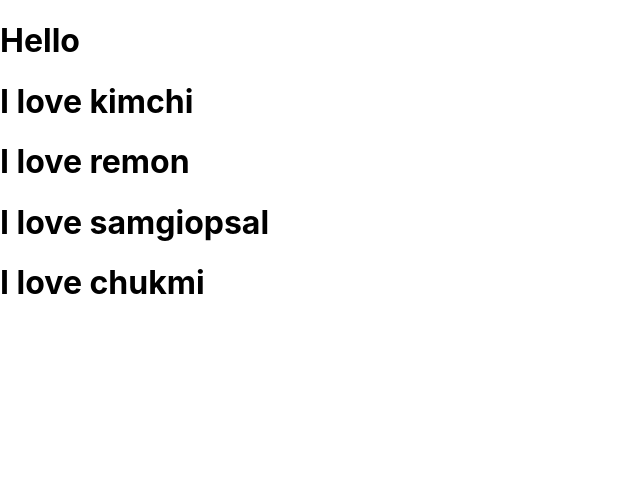
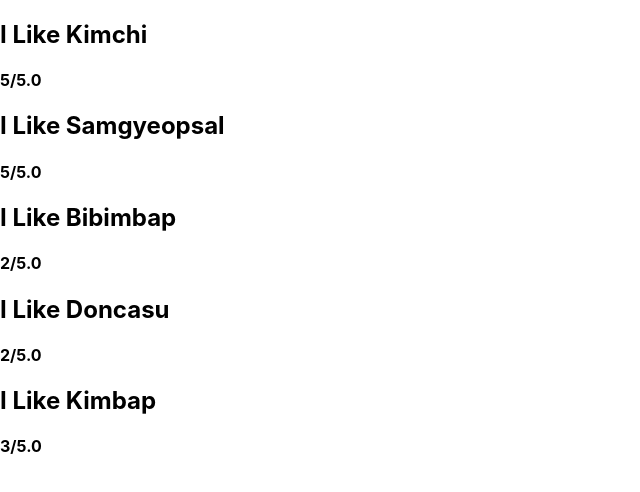
Before and after one commit to EllieHan93/ToyProject_movie-app-2020, a React (Create React App) app in the folder movie_app_2020/: page / in a window 1280 px wide. Shown: the top 492 px of the page, without its empty margins (0-640 px from the left). Built offline with nearby package versions, Linux system fonts and the light colour scheme; the HTML template or start-up script is replaced by a standard one.

Commit message:
클론코딩 04 까지

```diff
--- a/movie_app_2020/package.json
+++ b/movie_app_2020/package.json
@@ -7,6 +7,7 @@
         "@testing-library/react": "^9.5.0",
         "@testing-library/user-event": "^7.2.1",
         "babel-preset-react": "^6.24.1",
+        "prop-types": "^15.7.2",
         "react": "^16.13.1",
         "react-dom": "^16.13.1",
         "react-scripts": "3.4.1"
--- a/movie_app_2020/src/App.js
+++ b/movie_app_2020/src/App.js
@@ -1,21 +1,75 @@
 import React from 'react';
+import PropTypes from 'prop-types';
 
-function Food(props) {
-    // console.log(props)
+function Food({ name, rating }) {
+    // console.{log}(props)
     // return <h1> I love Potato</h1>;
-    return <h1> I love {props.fav}</h1>;
-}
-function App() {
     return (
         <div>
-            <h1>Hello</h1>
-            {/* <Food fav="kimchi" somthing={true} papapapa={['hello', 1, 2, 3, 4, true]} /> */}
-            <Food fav="kimchi" />
-            <Food fav="remon" />
-            <Food fav="samgiopsal" />
-            <Food fav="chukmi" />
+            <h2> I Like {name} </h2>
+            <h4> {rating}/5.0 </h4>
         </div>
     );
 }
 
+const foodLike = [
+    {
+        id: 1,
+        name: "Kimchi",
+        image: "",
+        rating: 5,
+    },
+    {
+        id: 2,
+        name: "Samgyeopsal",
+        image: "",
+        rating: 5,
+    },
+    {
+        id: 3,
+        name: "Bibimbap",
+        image: "",
+        rating: 2,
+    },
+    {
+        id: 4,
+        name: "Doncasu",
+        image: "",
+        rating: 2,
+    },
+    {
+        id: 5,
+        name: "Kimbap",
+        image: "",
+        rating: 3,
+    },
+];
+
+// function renderFood(dish)
+// {
+//     return <Food name={dish.name} />;
+// }
+
+function App() {
+    // console.log(foodLike.map(renderFood));
+    return (
+        <div>
+            {foodLike.map(dish => (
+                <Food key={dish.id} name={dish.name} rating={dish.rating}/>
+            ))}
+            {/* {foodLike.map(renderFood)} */}
+            {/* <h1>Hello</h1> */}
+            {/* <Food fav="kimchi" somthing={true} papapapa={['hello', 1, 2, 3, 4, true]} /> */}
+            {/* <Food fav="kimchi" />
+            <Food fav="remon" />
+            <Food fav="samgiopsal" />
+            <Food fav="kimchi" /> */}
+        </div>
+    );
+}
+
+Food.propType = {
+    name:PropTypes.string.isRequired,
+    name:PropTypes.number.isRequired,
+};
 export default App;
```
